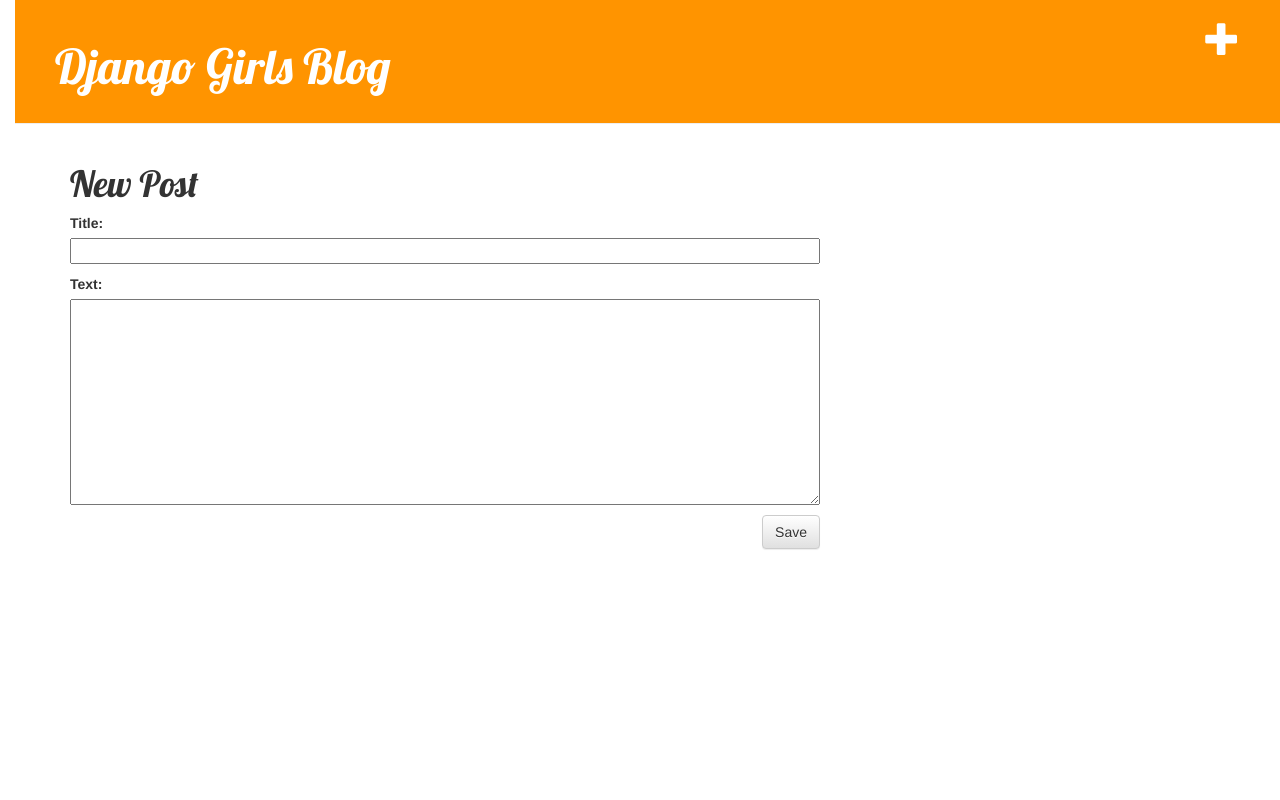
After one commit to Ritsyy/DjangoBlog, a Django app: page /post/new/ in a window 1280 px wide. The commit adds this page. Run offline with Django 3.2, Linux system fonts and the light colour scheme; some libraries are stand-ins or nearby versions.

Commit message:
Editing and Adding new blog feature added

```diff
--- /dev/null
+++ b/blog/forms.py
@@ -0,0 +1,9 @@
+from django import forms
+from .models import Post
+
+class PostForm(forms.ModelForm):
+
+	class Meta:
+
+		model = Post
+		fields = ('title','text',)
--- /dev/null
+++ b/blog/static/css/blog.css
@@ -0,0 +1,55 @@
+h1 a {
+    color: #FCA205;
+    font-family: 'Lobster';
+}
+
+body{
+	padding-left: 15px;
+}
+
+.page-header {
+    background-color: #ff9400;
+    margin-top: 0;
+    padding: 20px 20px 20px 40px;
+}
+
+.page-header h1, .page-header h1 a, .page-header h1 a:visited, .page-header h1 a:active {
+    color: #ffffff;
+    font-size: 36pt;
+    text-decoration: none;
+}
+
+.content {
+    margin-left: 40px;
+}
+
+h1, h2, h3, h4 {
+    font-family: 'Lobster', cursive;
+}
+
+.date {
+    color: #828282;
+}
+
+.save {
+    float: right;
+}
+
+.post-form textarea, .post-form input {
+    width: 100%;
+}
+
+.top-menu, .top-menu:hover, .top-menu:visited {
+    color: #ffffff;
+    float: right;
+    font-size: 26pt;
+    margin-right: 20px;
+}
+
+.post {
+    margin-bottom: 70px;
+}
+
+.post h1 a, .post h1 a:visited {
+    color: #000000;
+}
--- /dev/null
+++ b/blog/templates/blog/base.html
@@ -0,0 +1,26 @@
+{% load staticfiles %}
+<html>
+    <head>
+        <title>Django Girls blog</title>
+        <link rel="stylesheet" href="//maxcdn.bootstrapcdn.com/bootstrap/3.2.0/css/bootstrap.min.css">
+        <link rel="stylesheet" href="//maxcdn.bootstrapcdn.com/bootstrap/3.2.0/css/bootstrap-theme.min.css">
+        <link rel="stylesheet" type="text/css" href="{% static 'css/blog.css' %}">
+        <link href="http://fonts.googleapis.com/css?family=Lobster&subset=latin,latin-ext" rel="stylesheet" type="text/css">
+    </head>
+    <body>
+    <div class="page-header">
+        <a href="{% url 'post_new' %}" class="top-menu"><span class="glyphicon glyphicon-plus">
+        </span></a>
+        <h1> <a href="/"> Django Girls Blog</a></h1>
+    </div>
+    <div class="content container">
+        <div class="row">
+            <div class="col-md-8">
+
+                {% block content %}
+                {% endblock %}
+            </div>
+        </div>
+    </div>
+    </body>
+</html>
--- /dev/null
+++ b/blog/templates/blog/post_edit.html
@@ -0,0 +1,9 @@
+{% extends 'blog/base.html' %}
+
+{% block content %}
+	<h1>New Post</h1>
+	<form method="POST" class="post-form">{% csrf_token %}
+		{{ form.as_p }}
+	<button type="submit" class="save btn btn-default">Save</button>
+	</form>
+{% endblock %}
--- a/blog/urls.py
+++ b/blog/urls.py
@@ -2,5 +2,8 @@ from django.conf.urls import url
 from . import views
 
 urlpatterns = [
-    url(r'^$', views.post_list, name='post_list')
+    url(r'^$', views.post_list, name='post_list'),
+    url(r'^post/(?P<pk>\d+)/$', views.post_detail,name='post_detail'),
+    url(r'^post/new/$', views.post_new, name='post_new'),
+    url(r'^post/(?P<pk>\d+)/edit/$', views.post_edit, name='post_edit'),
 ]
--- a/blog/views.py
+++ b/blog/views.py
@@ -1,8 +1,41 @@
-from django.shortcuts import render
+from django.shortcuts import render, get_object_or_404, redirect
 from django.utils import timezone
 from .models import Post
+from .forms import PostForm
 
 # Create your views here.
 def post_list(request):
-	posts = Post.objects.filter(published_date__lte=timezone.now()).order_by('published_date')
-	return render(request,'blog/post_list.html',{'posts':posts})
+    posts = Post.objects.filter(published_date__lte=timezone.now()).order_by('published_date')
+    return render(request,'blog/post_list.html',{'posts':posts})
+
+def post_detail(request, pk):
+    post = get_object_or_404(Post, pk = pk)
+    return render(request, 'blog/post_detail.html', {'post':post})
+
+def post_new(request):
+    if request.method=="POST":
+        form = PostForm(request.POST)
+        if form.is_valid:
+            post = form.save(commit=False)
+            post.author = request.user
+            post.published_date = timezone.now()
+            post.save()
+            return redirect('post_detail', pk=post.pk)
+
+    else:
+        form = PostForm()
+    return render(request, 'blog/post_edit.html', {'form':form})
+
+def post_edit(request,pk):
+    post = get_object_or_404(Post, pk=pk)
+    if request.method=="POST":
+        form = PostForm(request.POST, instance=post)
+        if form.is_valid():
+                post = form.save(commit=False)
+                post.author = request.user
+                post.published_date = timezone.now()
+                post.save()
+                return redirect('post_detail', pk=post.pk)
+    else:
+        form = PostForm(instance=post)
+    return render(request, 'blog/post_edit.html', {'form': form})
```
Also changed, not shown: blog/templates/blog/post_detail.html (added, +14 -0 lines), blog/templates/blog/post_list.html (+14 -17 lines), db.sqlite3.
